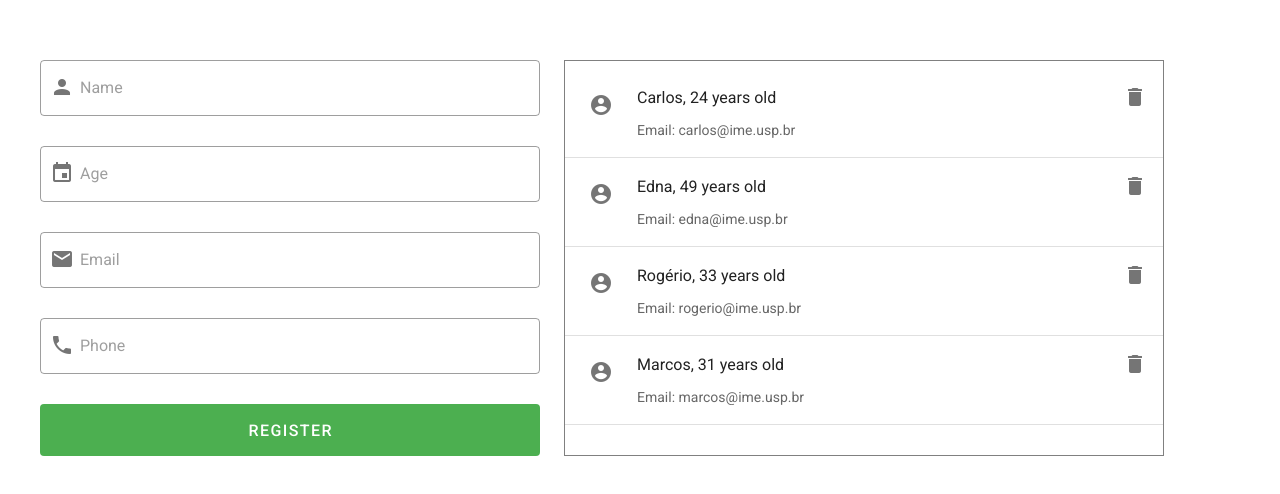
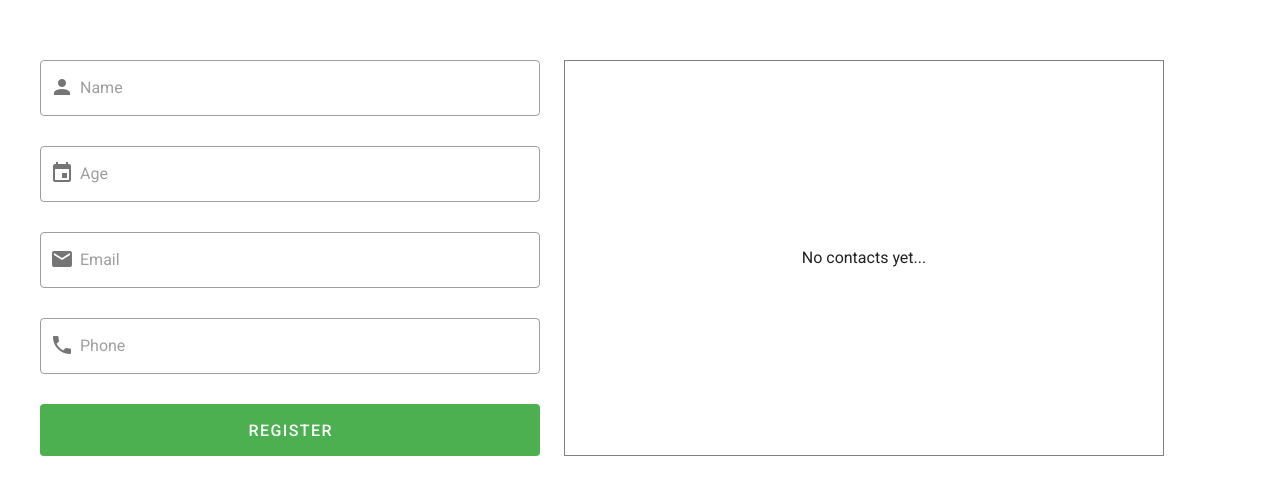
Before and after one commit to erickrodrigs/contact-list, a Vue app: page / in a window 1280 px wide. Shown: the part 142-636 px from the top of the page. Built offline with nearby package versions, Linux system fonts and the light colour scheme.

Commit message:
feat message when contact list is empty

```diff
--- a/src/components/ContactList.vue
+++ b/src/components/ContactList.vue
@@ -1,7 +1,12 @@
 <template>
+  <div
+    class="d-flex"
+    style="border: 1px solid gray; height: 396px; width: 600px; overflow-y:auto">
+    <p v-if="contacts.length === 0" class="mx-auto my-auto">No contacts yet...</p>
     <v-list
-    three-line
-    style="border: 1px solid gray; height: 396px; width: 600px; overflow-y:auto">
+      v-if="contacts.length !== 0"
+      width="100%"
+      three-line>
       <template
         v-for="contact in contacts">
         <v-list-item v-bind:key="contact.email">
@@ -19,6 +24,7 @@
         <v-divider v-bind:key="contact.phone"></v-divider>
       </template>
     </v-list>
+  </div>
 </template>
 
 <script>
--- a/src/store.js
+++ b/src/store.js
@@ -5,32 +5,7 @@ Vue.use(Vuex);
 
 const store = new Vuex.Store({
   state: {
-    contacts: [
-      {
-        name: 'Carlos',
-        age: 24,
-        email: 'carlos@ime.usp.br',
-        phone: '(11) 94569-2087'
-      },
-      {
-        name: 'Edna',
-        age: 49,
-        email: 'edna@ime.usp.br',
-        phone: '(11) 11111-1111'
-      },
-      {
-        name: 'Rogério',
-        age: 33,
-        email: 'rogerio@ime.usp.br',
-        phone: '(11) 22222-2222'
-      },
-      {
-        name: 'Marcos',
-        age: 31,
-        email: 'marcos@ime.usp.br',
-        phone: '(11) 33333-3333'
-      }
-    ]
+    contacts: []
   },
   getters: {
     getContacts: state => state.contacts
```
Lines whose indentation alone changed are shown as unchanged.
